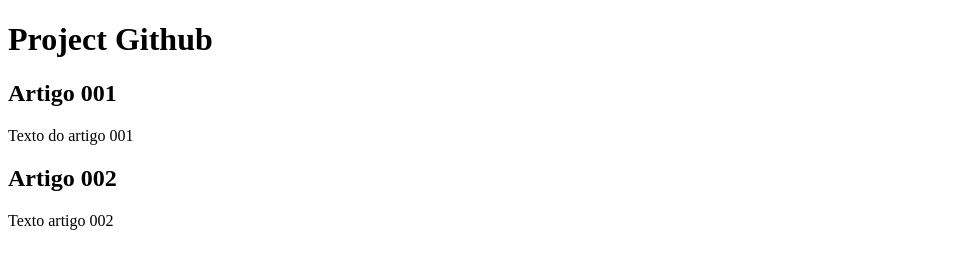
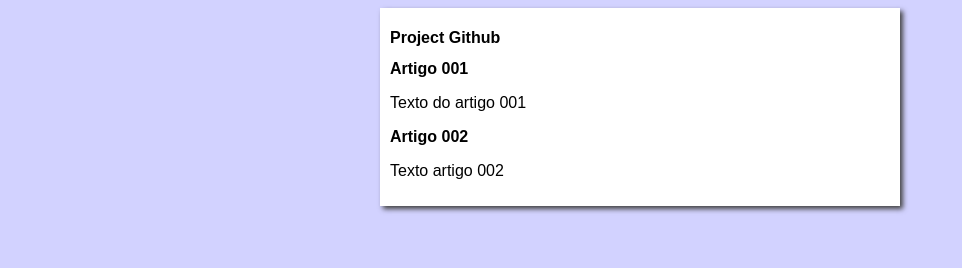
Before and after one commit to FiboCoder/Site-GIthub-Project, a plain HTML site: page index.html in a window 1280 px wide. Shown: the whole page, without its empty margins (0-962 px from the left). Drawn offline with Linux system fonts and the light colour scheme.

Commit message:
Starting design

```diff
--- a/index.html
+++ b/index.html
@@ -5,6 +5,7 @@
     <meta http-equiv="X-UA-Compatible" content="IE=edge">
     <meta name="viewport" content="width=device-width, initial-scale=1.0">
     <title>Project Github</title>
+    <link rel="stylesheet" href="style.css">
 </head>
 <body>
     <main>
--- /dev/null
+++ b/style.css
@@ -0,0 +1,19 @@
+*{
+
+    font-family: Arial, Helvetica, sans-serif;
+    font-size: 16px;
+}
+
+body{
+
+    background-color: rgb(210, 210, 255);
+}
+
+main{
+
+    background-color: white;
+    width: 500px;
+    margin: auto;
+    padding: 10px;
+    box-shadow: 3px 3px 5px rgb(66, 66, 66);
+}
```
